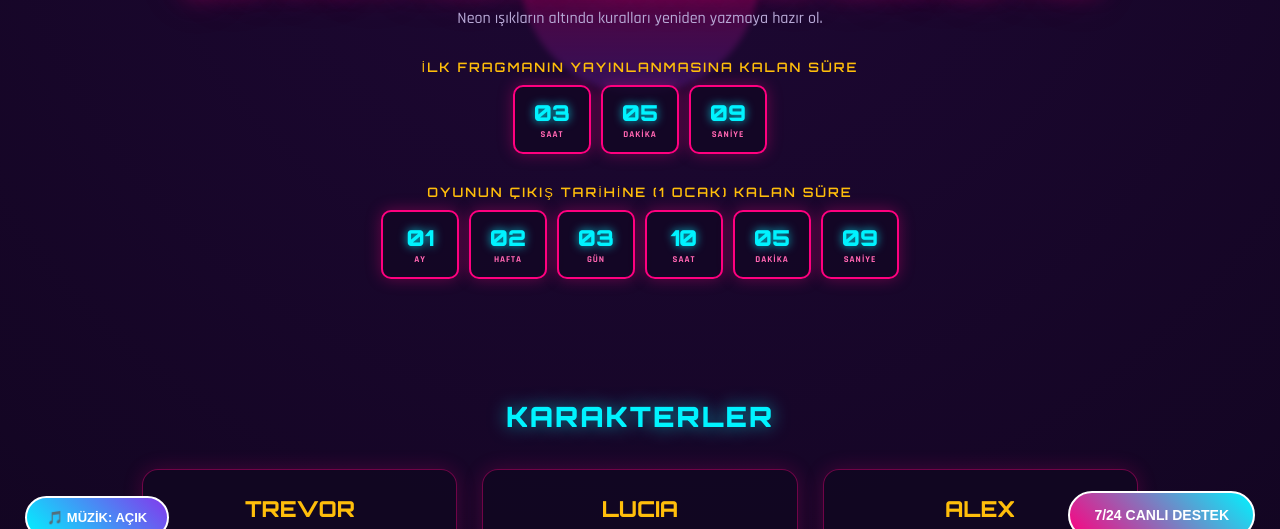
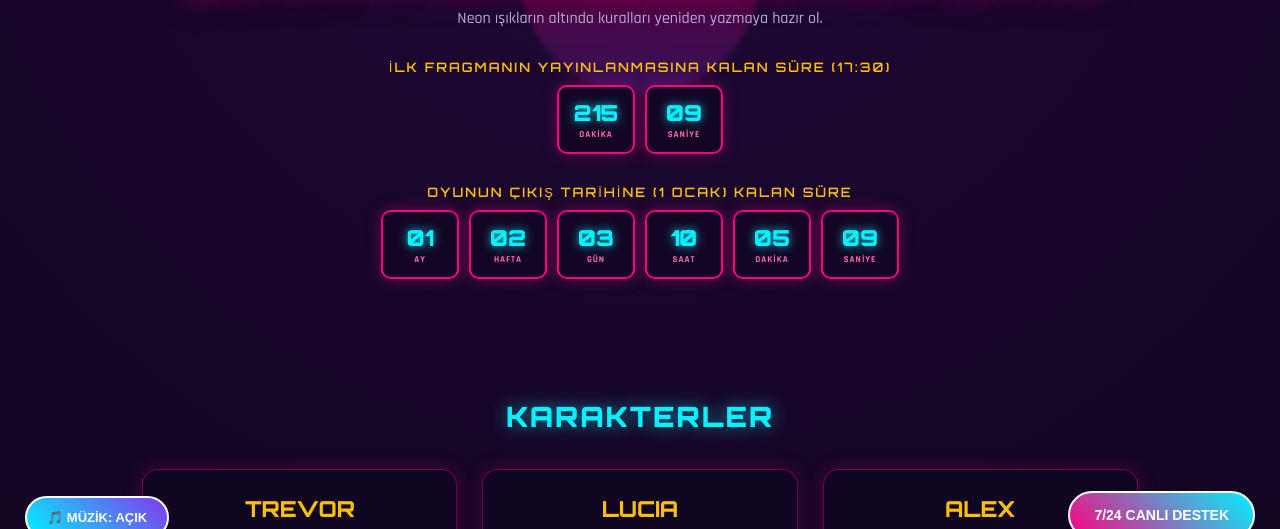
Before and after one commit to kurtmustafacan670-crypto/cybernorthgames, a plain HTML site: page index.html in a window 1280 px wide. Shown: the part 236-765 px from the top of the page. Drawn offline with Linux system fonts and the light colour scheme.

Commit message:
Add files via upload

```diff
--- a/index.html
+++ b/index.html
@@ -392,11 +392,10 @@
         <h1>ŞEHRİN KONTROLÜNÜ ELİNE AL</h1>
         <p class="subtitle">Neon ışıkların altında kuralları yeniden yazmaya hazır ol.</p>
 
-        <!-- 1. Geri Sayım: İlk Fragman (Bugün Saat 17:00) -->
+        <!-- 1. Geri Sayım: İlk Fragman (Bugün Saat 17:30 - Dakika ve Saniye) -->
         <div class="countdown-container">
-            <div class="countdown-title">İLK FRAGMANIN YAYINLANMASINA KALAN SÜRE</div>
+            <div class="countdown-title">İLK FRAGMANIN YAYINLANMASINA KALAN SÜRE (17:30)</div>
             <div class="countdown" id="trailerCountdown">
-                <div class="time-box"><span id="t-hours">00</span><small>SAAT</small></div>
                 <div class="time-box"><span id="t-minutes">00</span><small>DAKİKA</small></div>
                 <div class="time-box"><span id="t-seconds">00</span><small>SANİYE</small></div>
             </div>
@@ -583,8 +582,8 @@
         }
 
         const today = new Date();
-        // 1. Fragman (Bugün 17:00)
-        const trailerDate = new Date(today.getFullYear(), today.getMonth(), today.getDate(), 17, 0, 0).getTime();
+        // 1. Fragman (Bugün 17:30)
+        const trailerDate = new Date(today.getFullYear(), today.getMonth(), today.getDate(), 17, 30, 0).getTime();
         // 2. Oyun Çıkışı (1 Ocak 2027)
         const releaseDate = new Date("January 1, 2027 00:00:00").getTime();
         // 3. Online Çıkışı (30 Haziran 2027)
@@ -593,12 +592,15 @@
         setInterval(() => {
             const now = new Date().getTime();
 
-            // 1. Fragman Sayacı
+            // 1. Fragman Sayacı (Sadece Dakika ve Saniye)
             const trailerDiff = trailerDate - now;
             if (trailerDiff > 0) {
-                document.getElementById("t-hours").innerText = String(Math.floor(trailerDiff / (1000 * 60 * 60))).padStart(2, '0');
-                document.getElementById("t-minutes").innerText = String(Math.floor((trailerDiff % (1000 * 60 * 60)) / (1000 * 60))).padStart(2, '0');
-                document.getElementById("t-seconds").innerText = String(Math.floor((trailerDiff % (1000 * 60)) / 1000)).padStart(2, '0');
+                const totalMinutes = Math.floor(trailerDiff / (1000 * 60));
+                const seconds = Math.floor((trailerDiff % (1000 * 60)) / 1000);
+                document.getElementById("t-minutes").innerText = String(totalMinutes).padStart(2, '0');
+                document.getElementById("t-seconds").innerText = String(seconds).padStart(2, '0');
+            } else {
+                document.getElementById("trailerCountdown").innerHTML = "<div style='color:#00ff66; font-weight:900; font-size:18px;'>FRAGMAN YAYINLANDI!</div>";
             }
 
             // 2. Oyun Çıkış Sayacı (Ay, Hafta, Gün, Saat, Dakika, Saniye)
```
